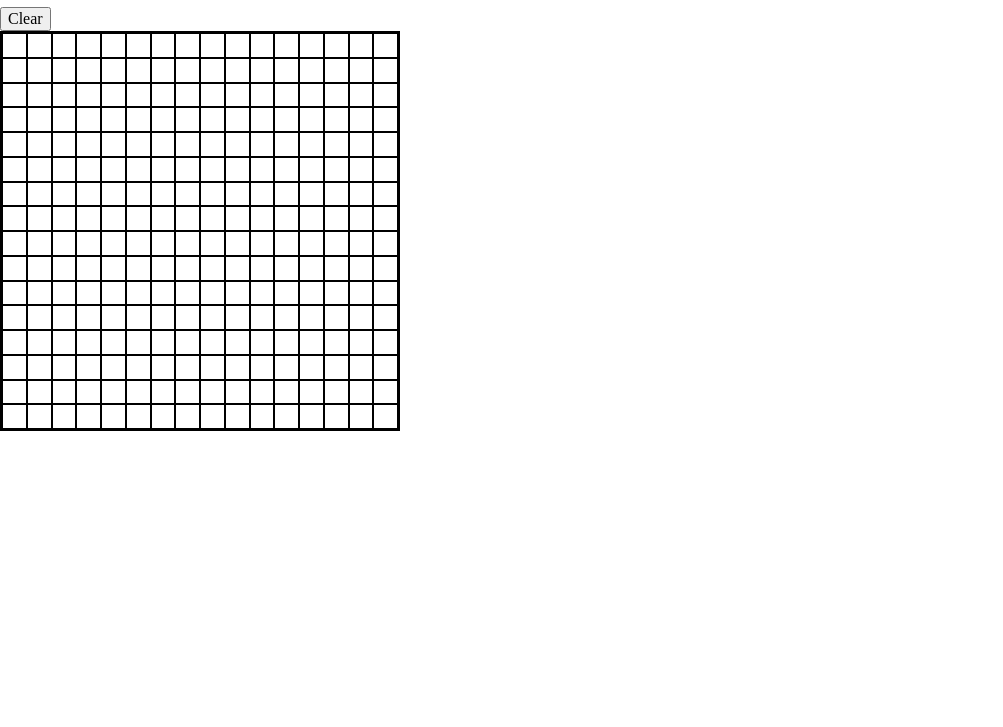
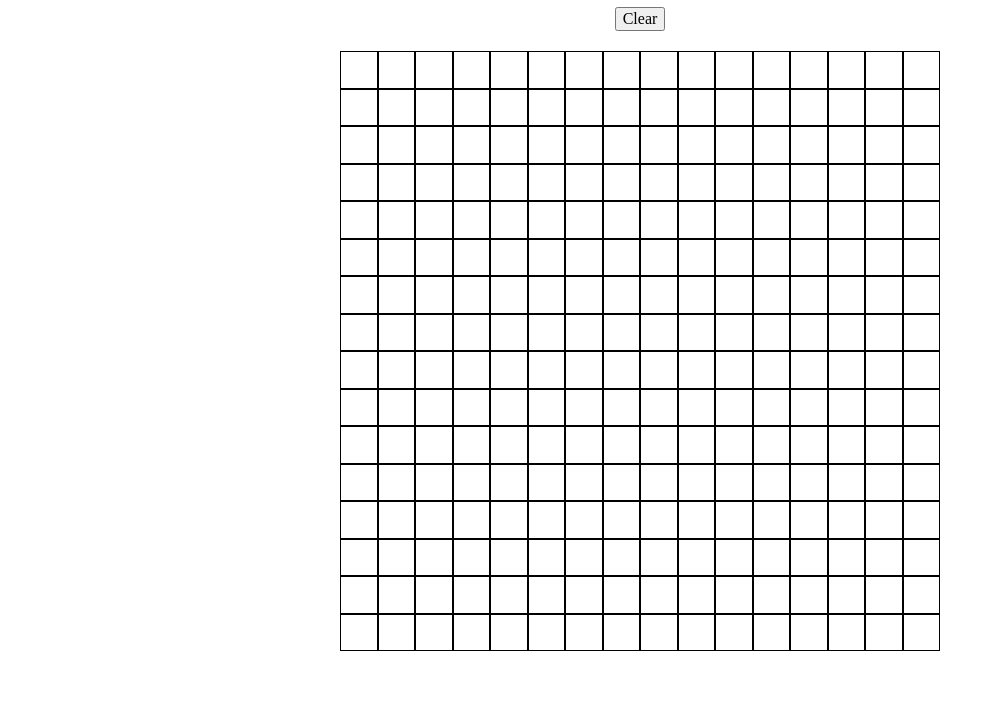
Before and after one commit to tseterence/paint-by-pixels, a plain HTML site: page index.html in a window 1280 px wide. Shown: the part 73-800 px from the top of the page, without its empty margins (0-1003 px from the left). Drawn offline with Linux system fonts and the light colour scheme.

Commit message:
Add new canvas function with user input prompt

```diff
--- a/css/style.css
+++ b/css/style.css
@@ -22,7 +22,7 @@
 /*******************************************/
 
 body {
-
+  text-align: center;
 }
 
 
@@ -41,13 +41,14 @@ footer {
 /* ADDITIONAL STYLES
 /*******************************************/
 #gridContainer {
-  width: 400px;
-  height: 400px;
-  border: 2px solid black;
+  width: 600px;
+  height: 600px;
+  margin: 20px auto;
+  /* border: 2px solid black; */
   display: flex;
   flex-wrap: wrap;
 }
 
 .grid {
-  border: 1px solid black;
+  border: 0.5px solid black;
 }
--- a/main.js
+++ b/main.js
@@ -1,30 +1,46 @@
-let numRow = 16 //adjust for number of rows/columns in gridbox
-
 const container = document.querySelector("#gridContainer")
 const containerDim = document.querySelector("#gridContainer").clientHeight
-const gridDim = containerDim / numRow
 
-function createGrid() {
-    for (let i = 0; i < (numRow * numRow); i++){
+function createGrid(numRows) {
+    for (let i = 0; i < (numRows * numRows); i++){
         const newDiv = document.createElement("div")
-        newDiv.style.width = `${gridDim}px`
-        newDiv.style.height = `${gridDim}px`
+        newDiv.style.width = `${containerDim / numRows}px`
+        newDiv.style.height = `${containerDim / numRows}px`
         newDiv.className = "grid"
+        newDiv.addEventListener("mouseover", (e) => {
+            e.target.style.background = "grey"
+        })
         container.appendChild(newDiv)
     }
 }
-createGrid()
 
+let squares = 16 //default grid dimension is 16x16
+createGrid(squares)
 
-let grids = document.querySelectorAll(".grid")
-grids.forEach((grid) => {
-    grid.addEventListener("mouseover", (e) => {
-        e.target.style.background = "grey"
+// whites out all grids
+function clearGrid(){
+    document.querySelectorAll(".grid").forEach((grid) => {
+        grid.remove()
     })
-})
+}
+
+// prompt user for new side dim
+function getNewDim(){
+    let validInput = false
+    while (!validInput){
+        let squares = Number(prompt("Please enter a number of squares per side for the new grid (1-50): "))
+        if (squares >= 0 && squares <= 50){
+            validInput = true
+            return squares
+        }
+    }
+}
+
+function newCanvas(){
+    clearGrid()
+    squares = getNewDim()
+    createGrid(squares)
+}
 
 const clearBut = document.querySelector("#clear")
-clearBut.addEventListener("click", clearGrid)
-function clearGrid(){
-    grids.forEach((grid) => grid.style.background = "white")
-}
+clearBut.addEventListener("click", newCanvas)
```
